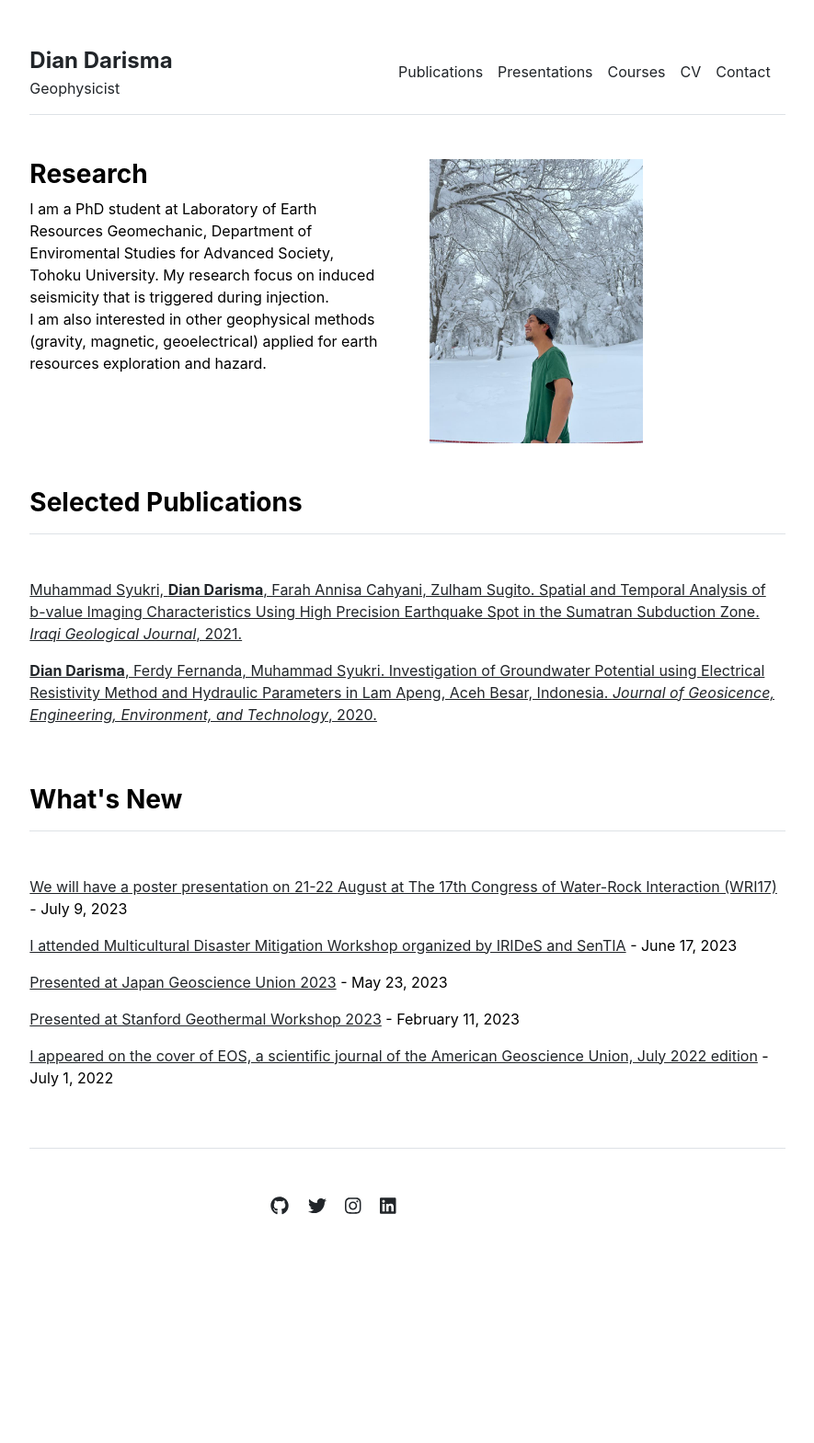
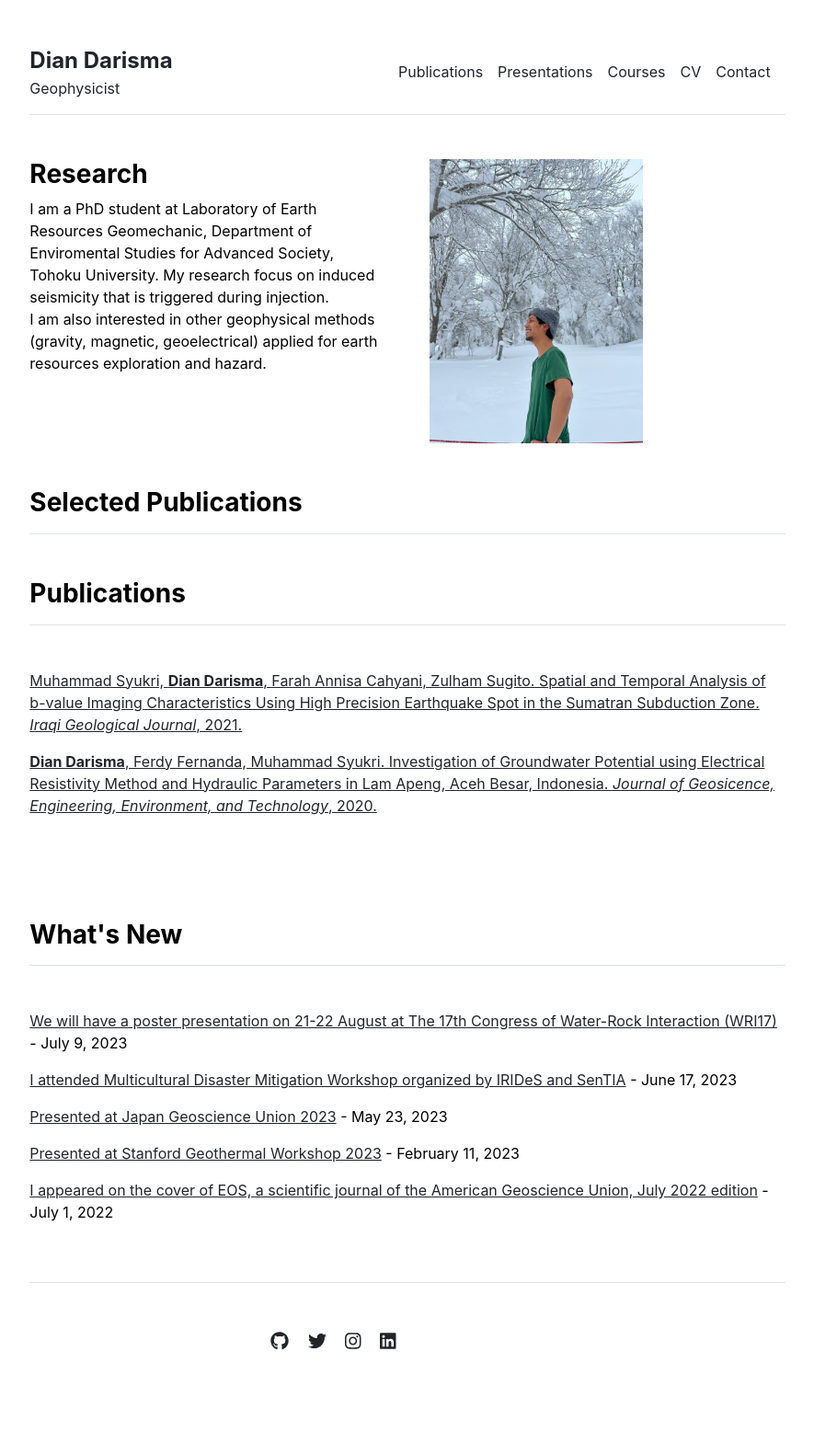
Before and after one commit to diandarisma/diandarisma.github.io, a Jekyll site: the page built from index.md, in a window 1280 px wide. Shown: the whole page at 92% size, without its empty margins (197-1082 px from the left). Built offline with Jekyll 4.4.1, drawn with Linux system fonts in a browser that asks for light colours; before the commit the page ends 1423 px from its top, so only the background shows below that.

Commit message:
Update home.html

```diff
--- a/_layouts/home.html
+++ b/_layouts/home.html
@@ -15,15 +15,7 @@ layout: default
 <div class="row g-5 mb-5">
   <div>
     <h3 class="fw-bold border-bottom pb-3 mb-5">Selected Publications</h3>
-    {% if page.title == "Home" %}
-      {% for item in site.data.publications.featured %}
-        <p><a href="{{ item.url }}">{{ item.name }}</a></p>
-      {% endfor %}
-    {% else %}
-      {% for item in site.data.publications.index %}
-        <p><a href="{{ item.url }}">{{ item.name }}</a></p>
-      {% endfor %}
-    {% endif %}
+    {% include publications.html %}
   </div>
 </div>
 
```
